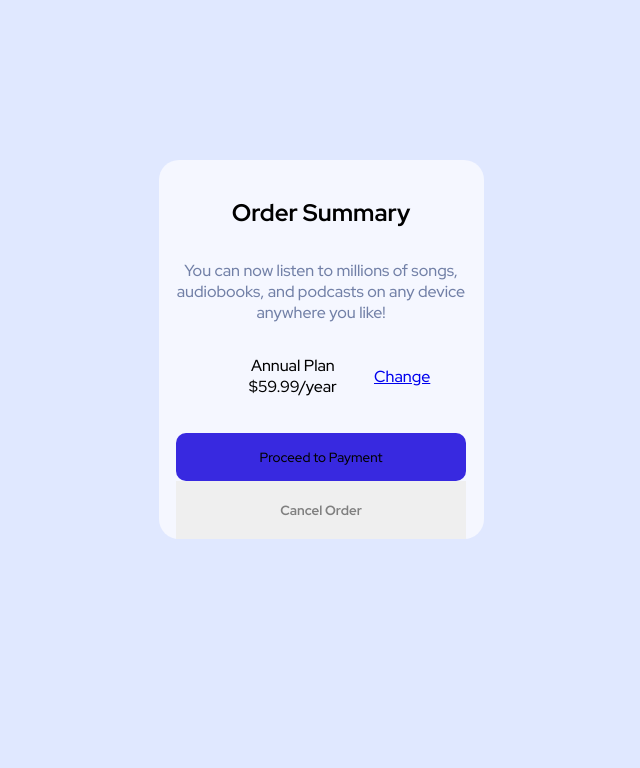
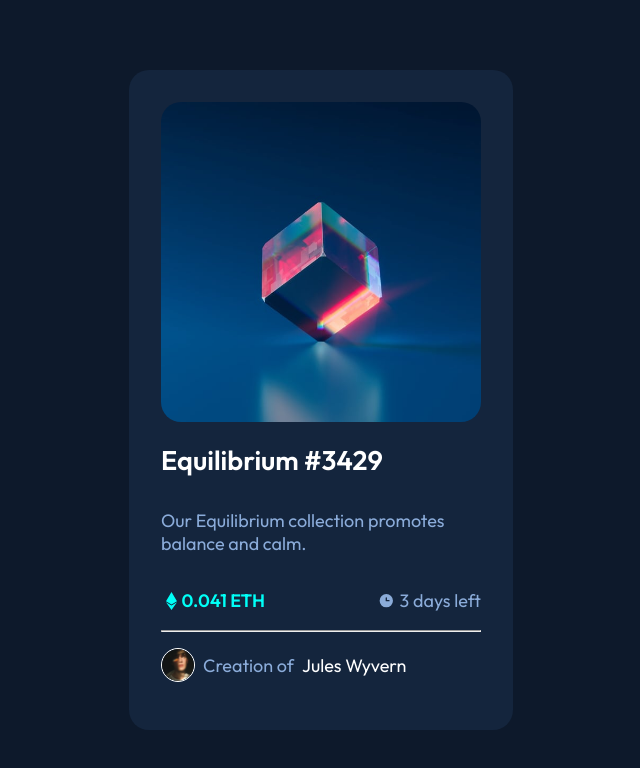
Before and after one commit to alan9854/nft-preview-card-component-main, a plain HTML site: page index.html in a window 1280 px wide. Shown: the whole page, without its empty margins (319-959 px from the left). Drawn offline with Linux system fonts and the light colour scheme.

Commit message:
Add files via upload

```diff
--- a/index.html
+++ b/index.html
@@ -5,42 +5,31 @@
   <meta name="viewport" content="width=device-width, initial-scale=1.0"> <!-- displays site properly based on user's device -->
 
   <link rel="icon" type="image/png" sizes="32x32" href="./images/favicon-32x32.png">
-  <link rel="stylesheet" href="index.css">
-  <title>Frontend Mentor | Order summary card</title>
+  <link rel="stylesheet" href="./style.css">
+  <title>Frontend Mentor | NFT preview card component</title>
 
   <!-- Feel free to remove these styles or customise in your own stylesheet 👍 -->
-
 </head>
-<body >
-  <div class="container">
+<body>
   <main class="card">
-    <img src="./images/illustration-hero.svg" alt="" class="card_img">
-    <div>
-    <h2>Order Summary</h2>
-    <p>You can now listen to millions of songs, audiobooks, and podcasts on any
-    device anywhere you like!
-    </p>
-    </div>
-
-    <div class="plan">
-      <span><img src="./images/icon-music.svg" alt=""></span>
-      <div>
-       <a>Annual Plan</a>
-       <a>$59.99/year</a>
-      </div>
-
-      <a href="#">Change</a>
-    </div>
-
-    <div >
-      <button class="btn_1">Proceed to Payment</button>
-      </div>
-      <div>
-      <button class="btn_2">Cancel Order</button>
-    </div>
-  </main>
+  <div class="top">
+    <img src="./images/image-equilibrium.jpg" alt="" class="main_img">
+    <div class=""></div>
   </div>
 
+  <h2>Equilibrium #3429</h2>
+  <p> Our Equilibrium collection promotes balance and calm.</p>
+  <div class="card_mid">
+    <div><img src="./images/icon-ethereum.svg" alt=""><span class="ETH"> 0.041 ETH</span></div>
+    <div><img src="./images/icon-clock.svg" alt=""><span>3 days left</span></div>
+  </div>
+  <hr>
+  <div class="bottom">
+    <img src="./images/image-avatar.png" alt="" class="bottom_img">
+    <span> Creation of </span>
+    <span class="create_name">Jules Wyvern</span>
+  </div>
+  </main>
 
 </body>
 </html>
--- a/style.css
+++ b/style.css
@@ -21,6 +21,7 @@ body {
   align-items: center;
   color: var(--Soft-blue);
   min-height: 100vh;
+  font-family: "Outfit", sans-serif;
 }
 
 .card {
@@ -75,6 +76,7 @@ h2:hover {
 
 .ETH {
   color: var(--Cyan);
+  font-weight: bold;
 }
 
 .create_name {
```
